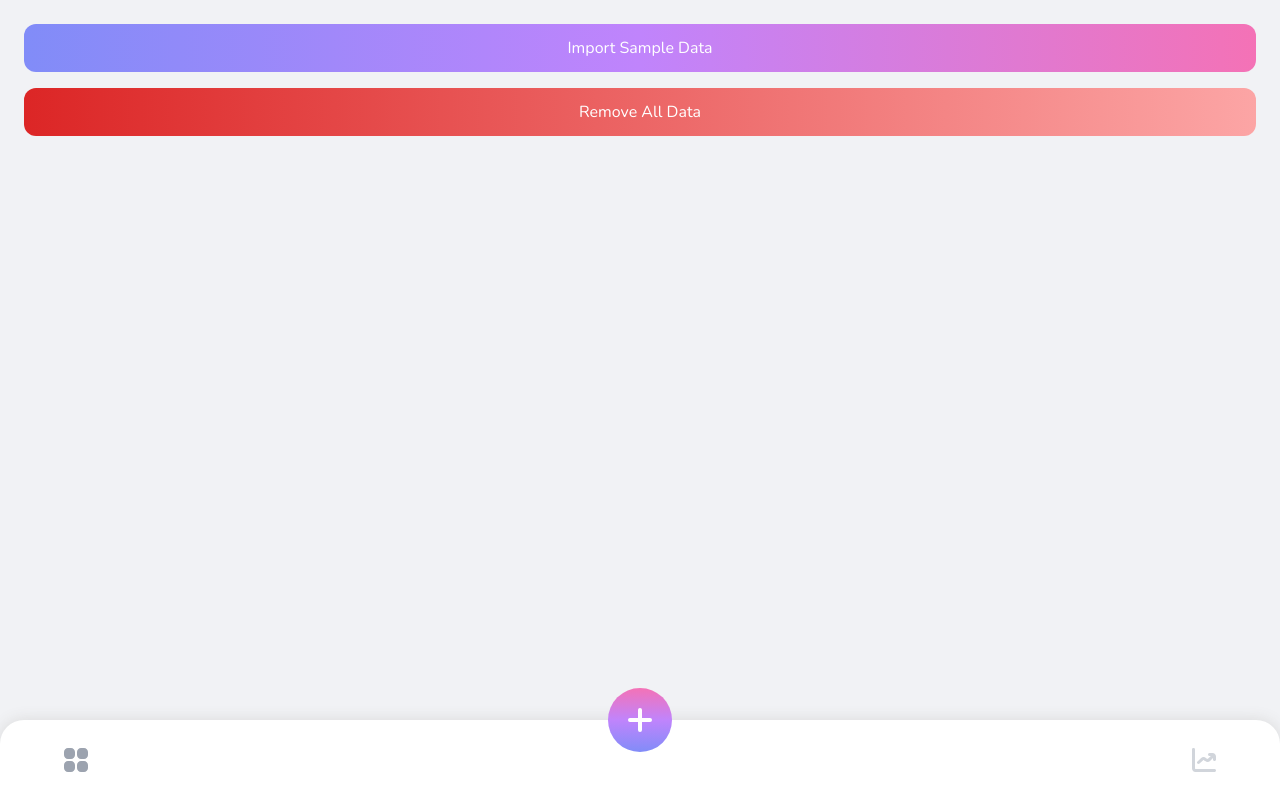
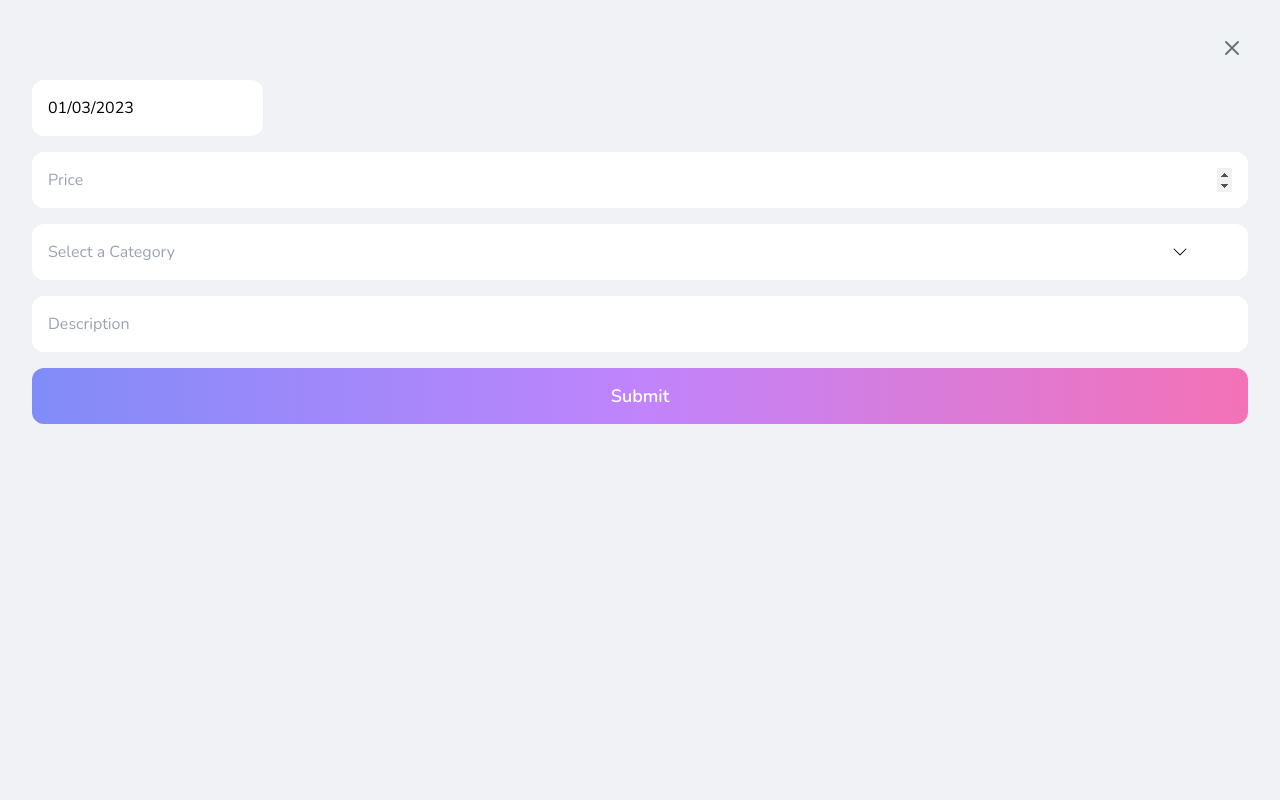
Before and after one commit to mrghasemi1992/personal-accounting, a React (Create React App) app: page /settings in a window 1280 px wide. Built offline with nearby package versions, Linux system fonts and the light colour scheme.

Commit message:
Feature/dropdown select tag (#29)
* wip: implement dropdown with select tag

* feat: implement dropdown with select tag

```diff
--- a/src/components/Layout/Navbar.tsx
+++ b/src/components/Layout/Navbar.tsx
@@ -10,7 +10,7 @@ import { ReactComponent as ChartIcon } from "../../assets/icons/common/chart-lin
 import { ReactComponent as PlusIcon } from "../../assets/icons/common/plus-small.svg";
 
 const Navbar = () => {
-  const [newTransactionIsOpen, setNewTransactionIsOpen] = useState(false);
+  const [newTransactionIsOpen, setNewTransactionIsOpen] = useState(true);
   const { transactions } = useTransactionStore();
 
   return (
--- a/src/components/NewTransactionModal.tsx
+++ b/src/components/NewTransactionModal.tsx
@@ -22,7 +22,6 @@ const NewTransactionModal = ({
   setIsOpen,
   transactionIdForEdit,
 }: Props) => {
-  const [categoryIsOpen, setCategoryIsOpen] = useState(false);
   const [formData, setFormData] = useImmer<{
     data: NewTransaction;
     error: {
@@ -69,7 +68,6 @@ const NewTransactionModal = ({
   const handleClose = () => {
     setIsOpen(false);
     resetForm();
-    setCategoryIsOpen(false);
   };
 
   const handleErrors = () => {
@@ -109,7 +107,6 @@ const NewTransactionModal = ({
           });
       }
       setIsOpen(false);
-      setCategoryIsOpen(false);
       resetForm();
     }
   };
@@ -156,10 +153,12 @@ const NewTransactionModal = ({
             <p className="text-xs text-red-500 mt-2">{formData.error.amount}</p>
           )}
           <Dropdown
-            isOpen={categoryIsOpen}
-            setIsOpen={setCategoryIsOpen}
-            placeholder="Category"
-            items={["Food", "Transportation", "Bill"]}
+            placeholder="Select a Category"
+            items={[
+              { title: "Food", value: "food" },
+              { title: "Transportation", value: "transportation" },
+              { title: "Bill", value: "bill" },
+            ]}
             value={formData.data.category}
             setValue={(value: Category) =>
               setFormData((draft) => {
--- a/src/components/common/Dropdown.tsx
+++ /dev/null
@@ -1,73 +0,0 @@
-import { useRef } from "react";
-
-import useOnClickOutside from "../../utils/useOnClickOutside";
-
-import { ReactComponent as ChevronIcon } from "../../assets/icons/common/chevron.svg";
-
-type Props = {
-  isOpen: boolean;
-  setIsOpen: (state: boolean) => void;
-  placeholder: string;
-  items: string[];
-  value: any;
-  setValue: any;
-  disable?: boolean;
-  className?: string;
-};
-
-const Dropdown = ({
-  isOpen,
-  setIsOpen,
-  placeholder,
-  items,
-  setValue,
-  value,
-  disable,
-  className,
-}: Props) => {
-  const dropdownRef = useRef(null);
-
-  useOnClickOutside(dropdownRef, () => setIsOpen(false));
-
-  return (
-    <div className="relative" ref={dropdownRef}>
-      <div
-        className={`w-full ${
-          disable ? "bg-gray-200" : "bg-white"
-        } rounded-xl outline-none p-4 cursor-pointer flex justify-between items-center ${
-          className ? className : ""
-        }`}
-        onClick={() => !disable && setIsOpen(!isOpen)}
-      >
-        {value ? (
-          <div className="text-gray-700">{value}</div>
-        ) : (
-          <div className="text-gray-400">{placeholder}</div>
-        )}
-        <ChevronIcon
-          className={`transform${disable ? " text-gray-400" : ""} ${
-            isOpen ? "transform rotate-180" : "rotate-0"
-          }`}
-        />
-      </div>
-      {isOpen && (
-        <div className="absolute bg-white rounded-lg shadow-xl p-4 w-full flex flex-col gap-y-2 z-10">
-          {items.map((item, index) => (
-            <p
-              key={index}
-              className="cursor-pointer"
-              onClick={() => {
-                setValue(item);
-                setIsOpen(false);
-              }}
-            >
-              {item}
-            </p>
-          ))}
-        </div>
-      )}
-    </div>
-  );
-};
-
-export default Dropdown;
--- /dev/null
+++ b/src/components/common/Dropdown/Dropdown.module.css
@@ -0,0 +1,6 @@
+select {
+  appearance: none;
+  background-image: url("../../../assets/icons/common/chevron.svg");
+  background-repeat: no-repeat;
+  background-position: 95%;
+}
--- /dev/null
+++ b/src/components/common/Dropdown/index.tsx
@@ -0,0 +1,46 @@
+import { useEffect } from "react";
+import { ReactComponent as ChevronIcon } from "../../assets/icons/common/chevron.svg";
+import "./Dropdown.module.css";
+
+type Props = {
+  placeholder: string;
+  items: { title: string; value: string }[];
+  value: any;
+  setValue: any;
+  disabled?: boolean;
+  className?: string;
+};
+
+const Dropdown = ({
+  placeholder,
+  items,
+  setValue,
+  value,
+  disabled,
+  className,
+}: Props) => {
+  useEffect(() => {
+    if (value === placeholder) {
+      setValue("");
+    }
+  }, [value]);
+  return (
+    <select
+      className={`w-full ${
+        disabled ? "bg-gray-200" : "bg-white"
+      } rounded-xl outline-none p-4 cursor-pointer flex justify-between items-center ${
+        className ? className : ""
+      } ${!value ? "text-gray-400" : ""}`}
+      disabled={disabled}
+      value={value}
+      onChange={({ target }) => setValue(target.value)}
+    >
+      <option value={placeholder}>{placeholder}</option>
+      {items.map((item) => (
+        <option value={item.value}>{item.title}</option>
+      ))}
+    </select>
+  );
+};
+
+export default Dropdown;
```
